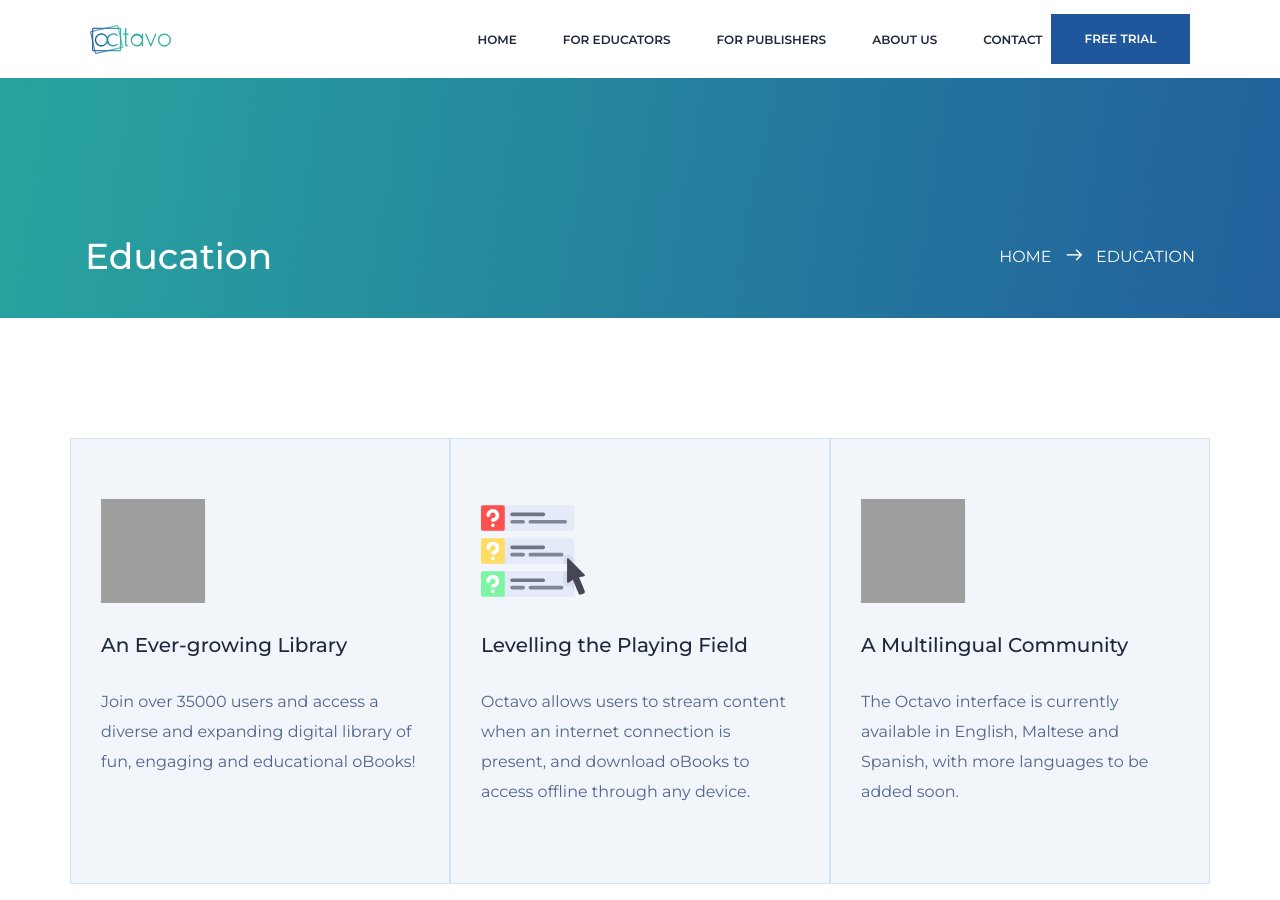
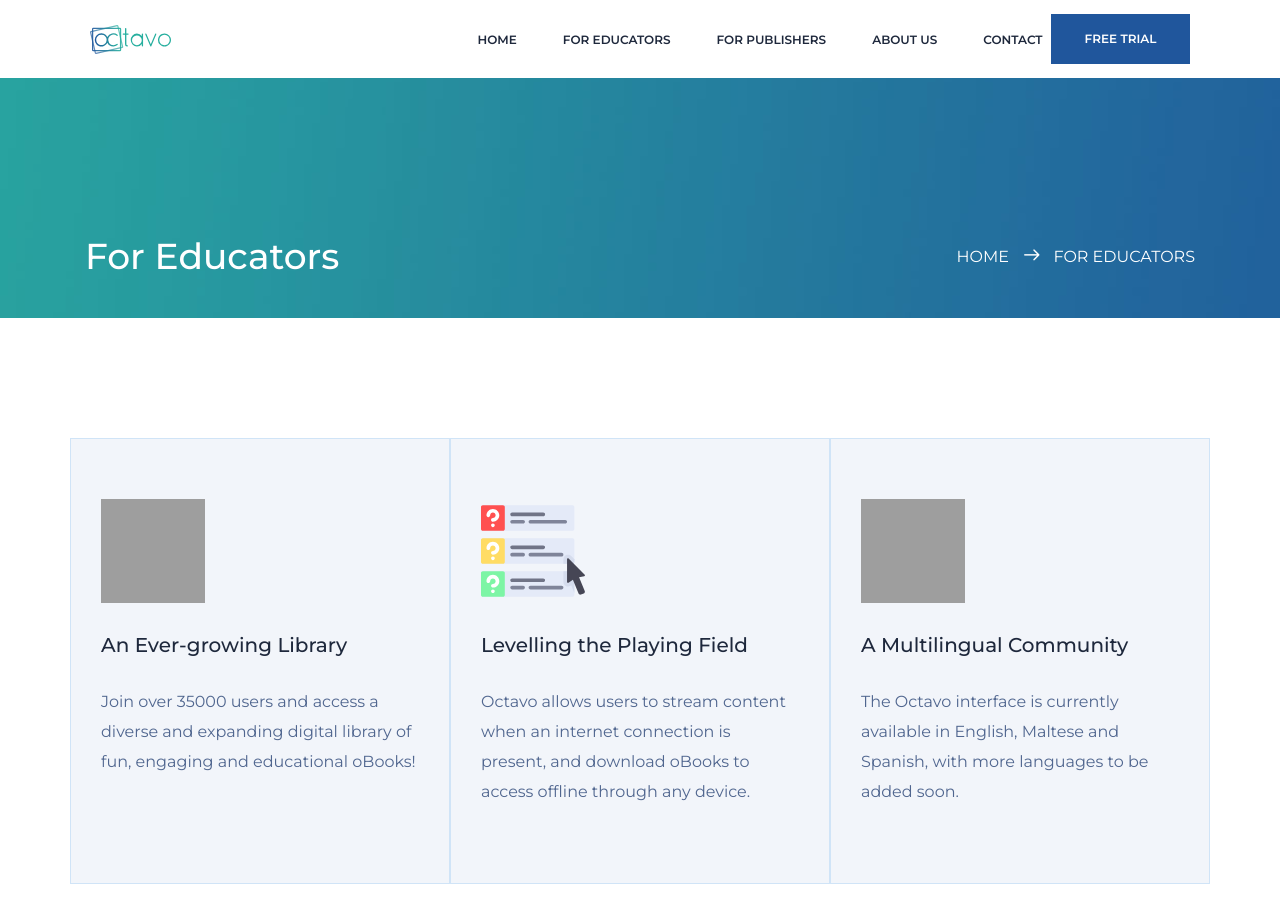
Before and after one commit to jurgencalleja/octavo.education, a Jekyll site: the page built from education.html, in a window 1280 px wide and 900 px high, cut to the strip 0-900 px from the top of the window. Built offline with Jekyll 4.4.1, drawn with Linux system fonts in a browser that asks for light colours; grey boxes are pictures that could not be loaded.

Commit message:
change title in For Educators page

```diff
--- a/education.html
+++ b/education.html
@@ -1,7 +1,7 @@
 ---
 layout: page
 name: Education
-title: Education
+title: For Educators
 ---
     {% include section/important_educators.html %}
 
```
